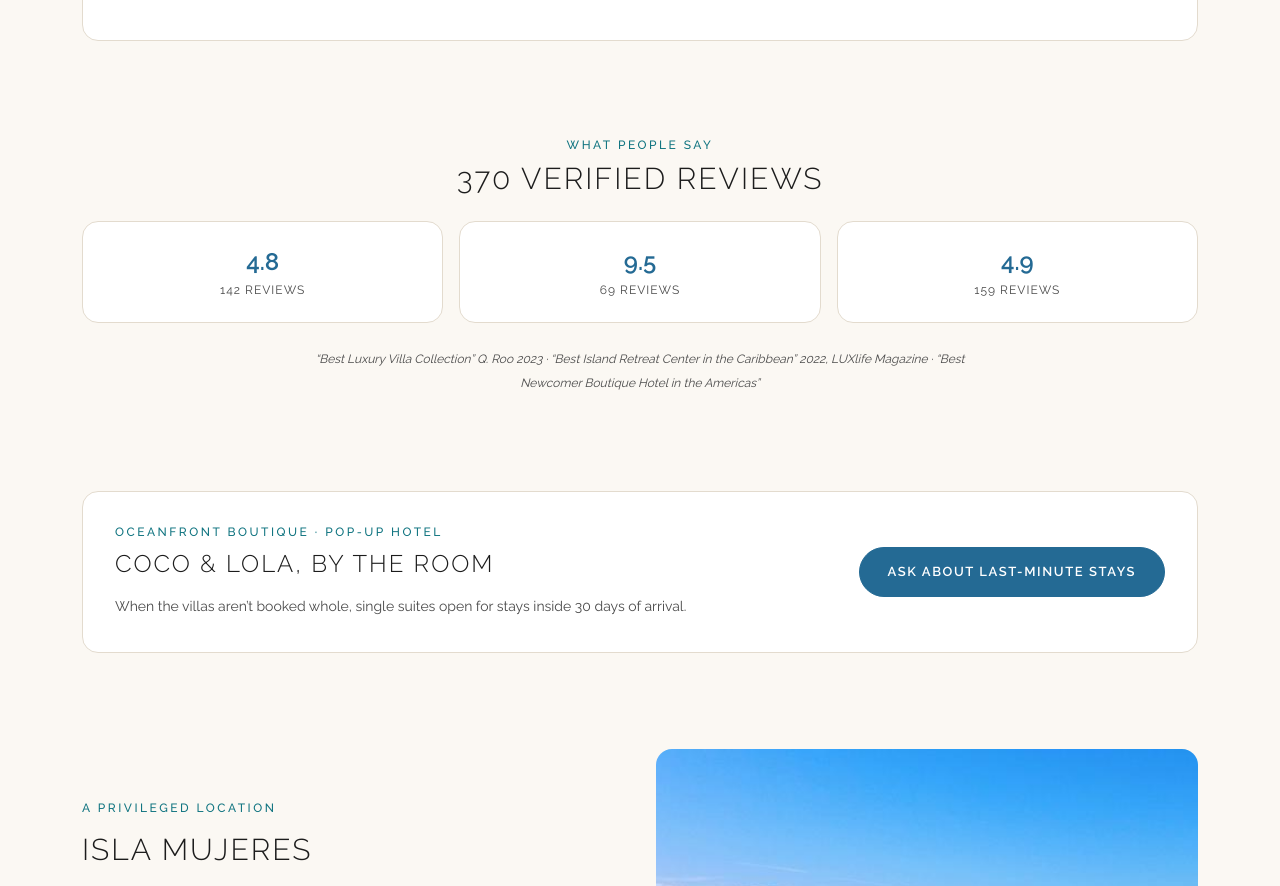
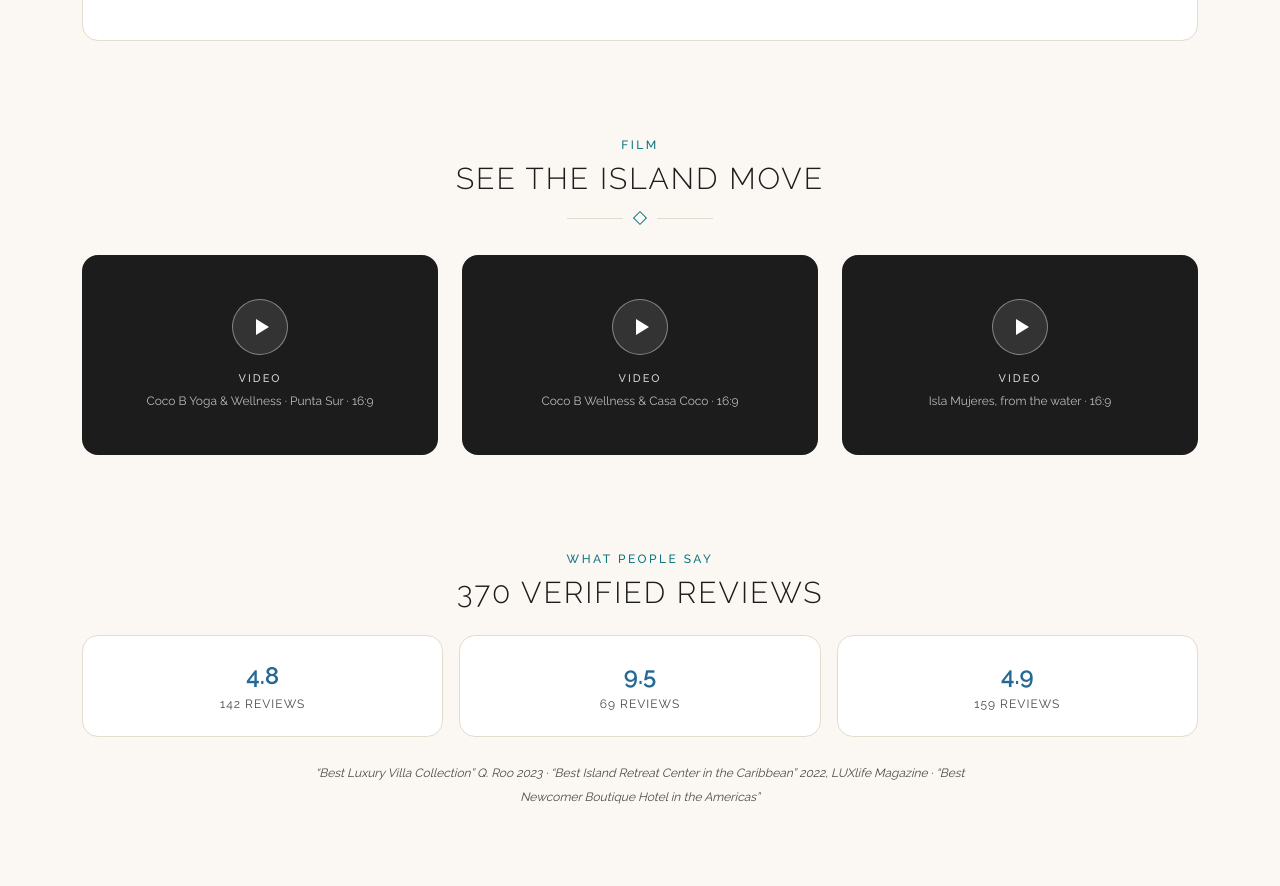
Before and after one commit to Tiggreee/Triple_Island, a Next.js app: page / in a window 1280 px wide. Shown: the part 3680-4566 px from the top of the page. Built offline with nearby package versions, Linux system fonts and the light colour scheme.

Commit message:
feat(home): re-agrega 'See the island move' igual al prototipo de referencia
Es una seccion real del prototipo (3 fachadas de video navy con play y
caption). Se habia quitado por confundirla con el video del hero; ahora
que el hero ya tiene su propio video, esta seccion vuelve como en netlify.

```diff
--- a/src/app/page.tsx
+++ b/src/app/page.tsx
@@ -33,6 +33,13 @@
 ];
 
 const retreatTags = ["Weddings", "Yoga", "Wellness", "Culinary", "Fitness", "Corporate"];
+
+// Seccion "See the island move" (igual al prototipo de referencia): 3 fachadas de video
+const films = [
+  { caption: "Coco B Yoga & Wellness · Punta Sur · 16:9" },
+  { caption: "Coco B Wellness & Casa Coco · 16:9" },
+  { caption: "Isla Mujeres, from the water · 16:9" },
+];
 
 const testimonials = [
   {
@@ -244,6 +251,37 @@
           </div>
         </div>
 
+        {/* Film — "See the island move" (igual al prototipo de referencia) */}
+        <div className="space-y-8">
+          <div className="text-center">
+            <p className="text-xs font-medium uppercase tracking-[2.5px] text-brand">Film</p>
+            <h2 className="mt-2 text-2xl font-light uppercase tracking-[2px] text-foreground lg:text-3xl">See the island move</h2>
+            <div className="mx-auto mt-4 flex items-center justify-center gap-3">
+              <span className="h-px w-14 bg-border" />
+              <span className="h-2.5 w-2.5 rotate-45 border border-brand" />
+              <span className="h-px w-14 bg-border" />
+            </div>
+          </div>
+          <div className="grid grid-cols-1 gap-6 sm:grid-cols-3">
+            {films.map((film) => (
+              <div
+                key={film.caption}
+                className="relative flex aspect-[16/9] flex-col items-center justify-center rounded-2xl bg-[color:var(--cb-color-foreground,#0e2530)] text-white"
+              >
+                <button
+                  type="button"
+                  aria-label={`Play video: ${film.caption}`}
+                  className="flex h-14 w-14 items-center justify-center rounded-full border border-white/40 bg-white/10 transition hover:bg-white/20"
+                >
+                  <span className="ml-1 block h-0 w-0 border-y-8 border-l-[13px] border-y-transparent border-l-white" />
+                </button>
+                <p className="mt-4 text-[11px] font-medium uppercase tracking-[2px] text-white/80">Video</p>
+                <p className="mt-1 px-4 text-center text-xs leading-5 text-white/70">{film.caption}</p>
+              </div>
+            ))}
+          </div>
+        </div>
+
         {/* Reviews */}
         <div className="space-y-6">
           <div className="text-center">
```
